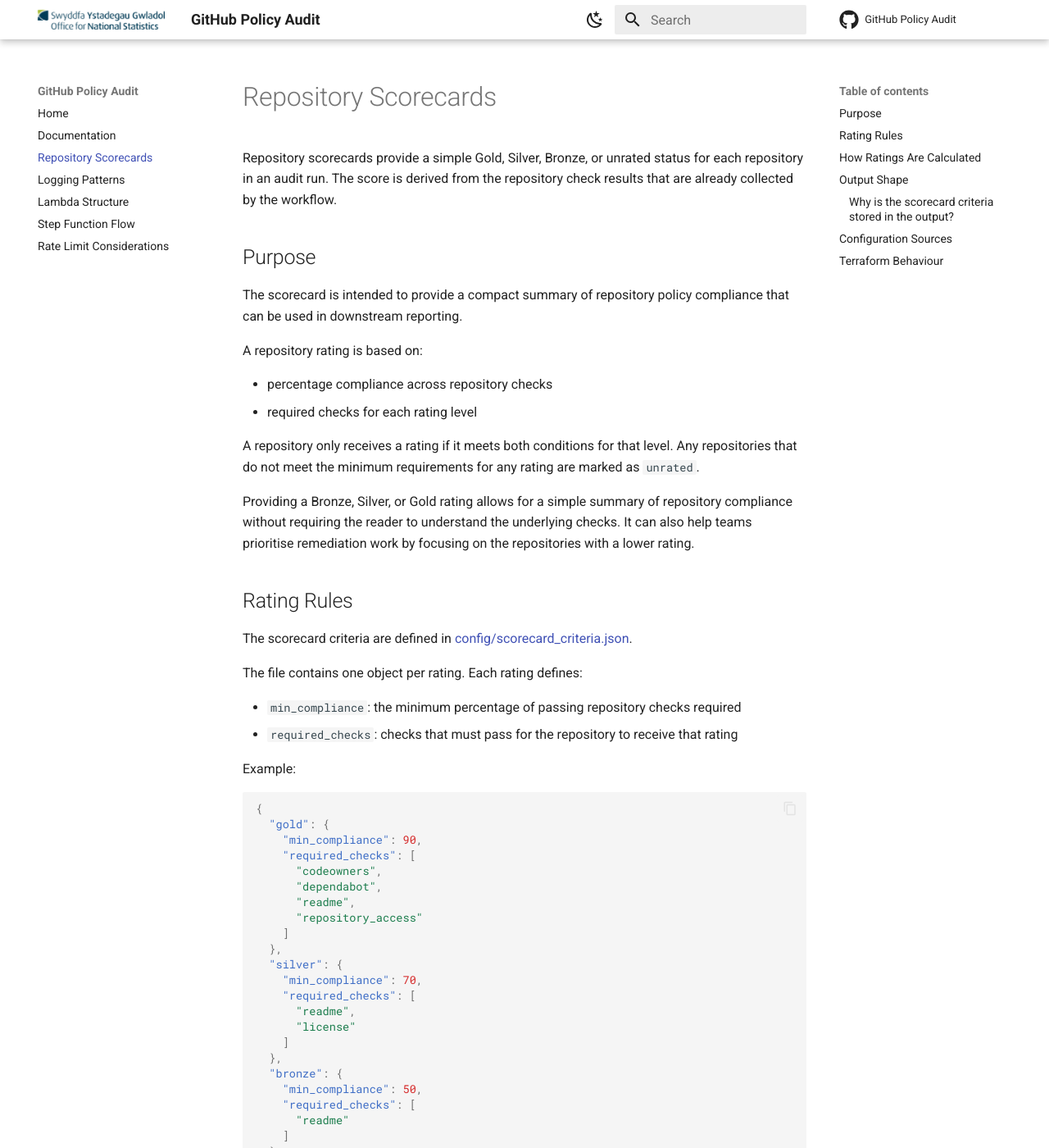
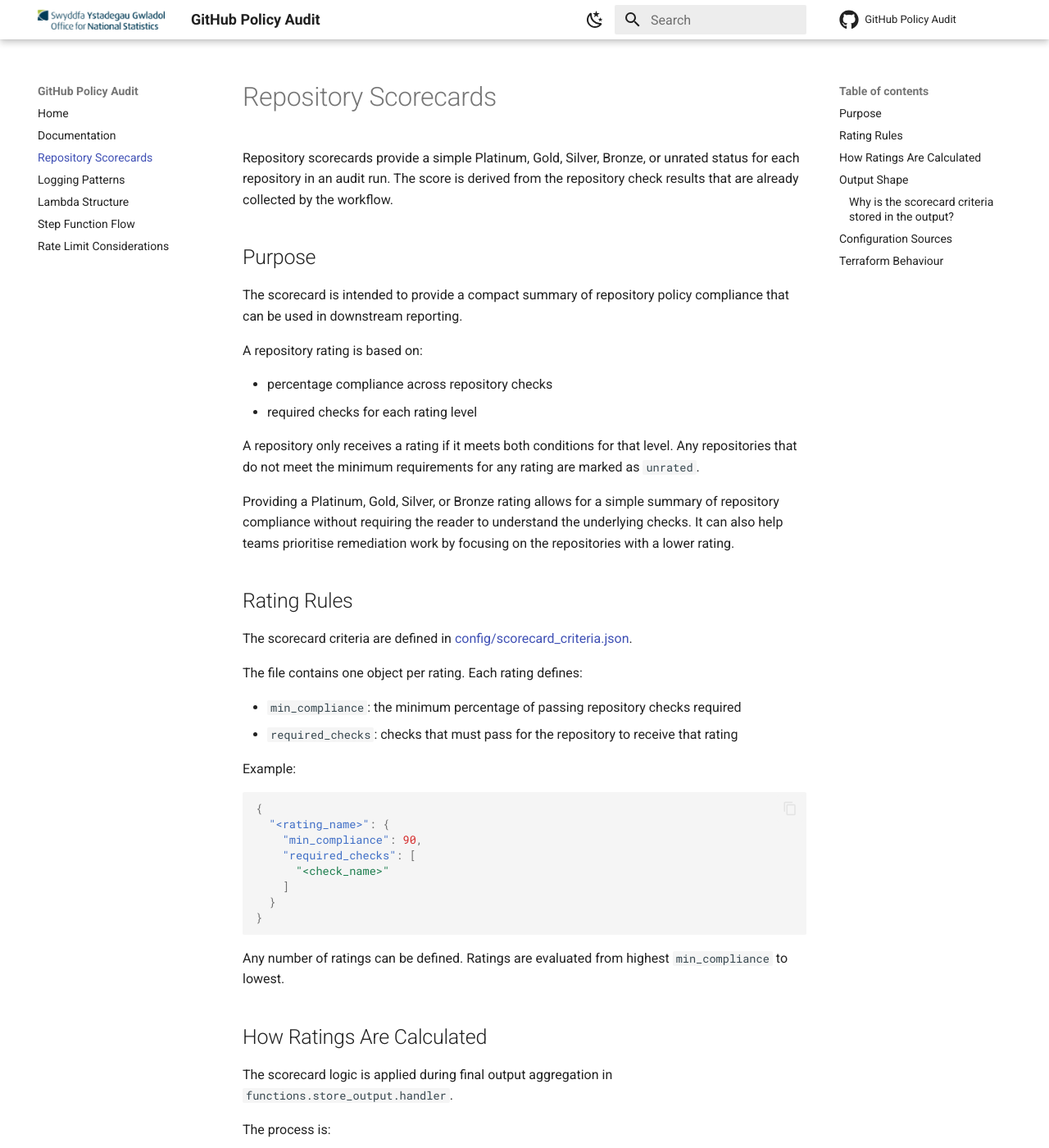
Before and after one commit to ONS-Innovation/keh-github-policy-audit, an MkDocs documentation site: the page built from docs/repository-scorecards.md, in a window 1280 px wide and 1400 px high. Shown: the whole window at 82% size. Built offline with MkDocs 1.6.1 and Material for MkDocs 9.7.7, drawn with Linux system fonts in a browser that asks for light colours; comment, search, counter and statistics services are not loaded; some of the changed text lies outside the part shown.

Commit message:
feat: add platinum rating and refactor scorecard tests

````diff
--- a/docs/repository-scorecards.md
+++ b/docs/repository-scorecards.md
@@ -1,6 +1,6 @@
 # Repository Scorecards
 
-Repository scorecards provide a simple Gold, Silver, Bronze, or unrated status for each repository in an audit run. The score is derived from the repository check results that are already collected by the workflow.
+Repository scorecards provide a simple Platinum, Gold, Silver, Bronze, or unrated status for each repository in an audit run. The score is derived from the repository check results that are already collected by the workflow.
 
 ## Purpose
 
@@ -13,7 +13,7 @@ A repository rating is based on:
 
 A repository only receives a rating if it meets both conditions for that level. Any repositories that do not meet the minimum requirements for any rating are marked as `unrated`.
 
-Providing a Bronze, Silver, or Gold rating allows for a simple summary of repository compliance without requiring the reader to understand the underlying checks.
+Providing a Platinum, Gold, Silver, or Bronze rating allows for a simple summary of repository compliance without requiring the reader to understand the underlying checks.
 It can also help teams prioritise remediation work by focusing on the repositories with a lower rating.
 
 ## Rating Rules
@@ -29,34 +29,16 @@ Example:
 
 ```json
 {
-  "gold": {
+  "<rating_name>": {
     "min_compliance": 90,
     "required_checks": [
-      "codeowners",
-      "dependabot",
-      "readme",
-      "repository_access"
-    ]
-  },
-  "silver": {
-    "min_compliance": 70,
-    "required_checks": [
-      "readme",
-      "license"
-    ]
-  },
-  "bronze": {
-    "min_compliance": 50,
-    "required_checks": [
-      "readme"
+      "<check_name>"
     ]
   }
 }
 ```
 
-The ratings are evaluated from highest to lowest threshold.
-
-If a repository does not meet any configured rating, it is marked as `unrated`.
+Any number of ratings can be defined. Ratings are evaluated from highest `min_compliance` to lowest.
 
 ## How Ratings Are Calculated
 
````
Also changed, not shown: 2 other files.
